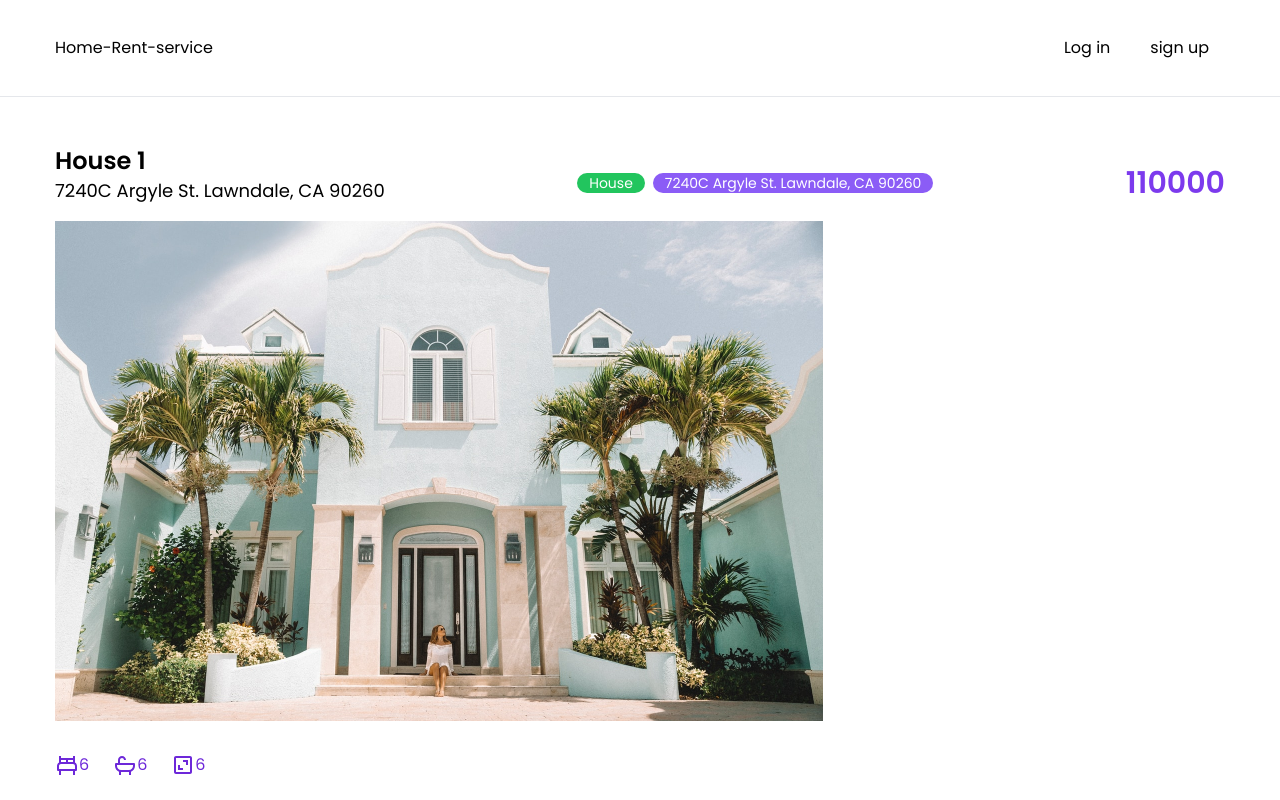
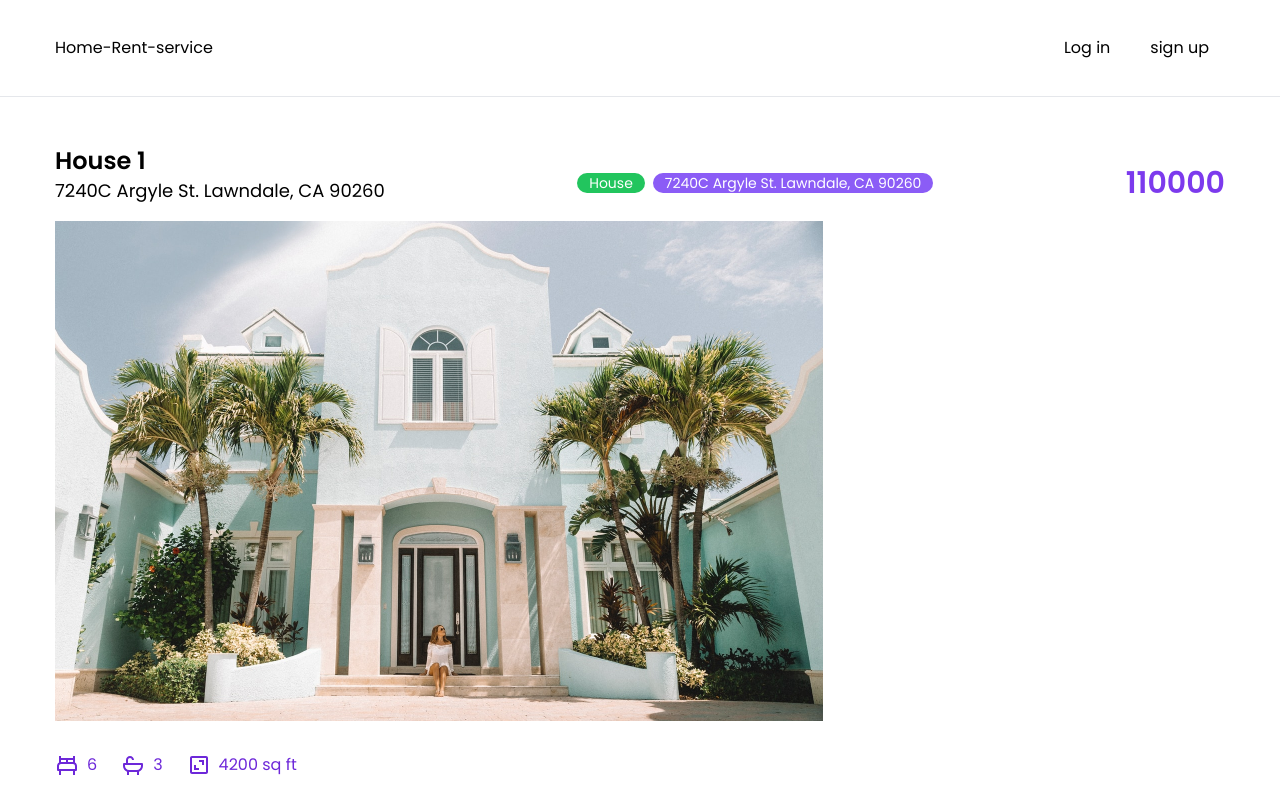
Before and after one commit to Shivamgit11/Real-estate-react, a React (Create React App) app: page /property/1 in a window 1280 px wide. Shown: the top 800 px of the page. Built offline with nearby package versions, Linux system fonts and the light colour scheme.

Commit message:
done working with property details

```diff
--- a/src/pages/PropertyDetails.js
+++ b/src/pages/PropertyDetails.js
@@ -49,17 +49,17 @@ const PropertyDetails = () => {
               <img src={house.imageLg} alt="alp" />
             </div>
             <div className="flex gap-x-6 text-violet-700 mb-6">
-              <div className="flex">
+              <div className="flex gap-x-2">
                 <BiBed className="text-2xl" />
                 <div>{house.bedrooms}</div>
               </div>
-              <div className="flex">
+              <div className="flex gap-x-2">
                 <BiBath className="text-2xl" />
-                <div>{house.bedrooms}</div>
+                <div>{house.bathrooms}</div>
               </div>
-              <div className="flex">
+              <div className="flex gap-x-2">
                 <BiArea className="text-2xl" />
-                <div>{house.bedrooms}</div>
+                <div>{house.surface}</div>
               </div>
             </div>
             <div>{house.description}</div>
```
